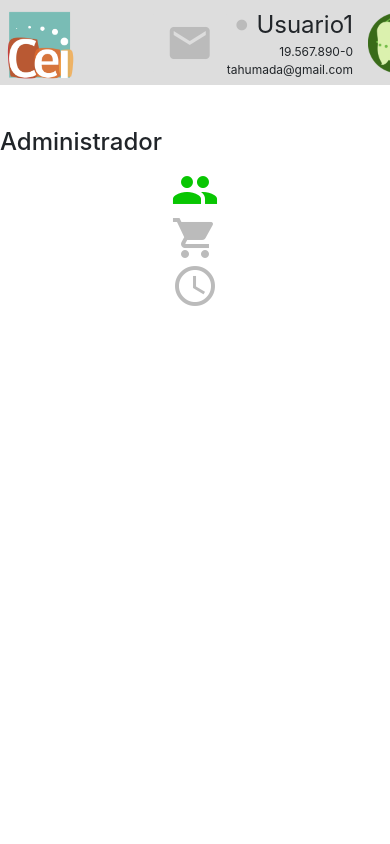
After one commit to DCC-CC4401/2018-1-Soft-of-War-T3, a Django app: page /user/admin/users/ in a window 390 px wide; the page is wider, and only the part inside the window is pictured. The commit adds this page. Run offline with Django 3.2, Linux system fonts and the light colour scheme; some libraries are stand-ins or nearby versions.

Commit message:
vista de landing_page administrador agregada

```diff
--- /dev/null
+++ b/Inventario/templates/admin_users.html
@@ -0,0 +1,49 @@
+{% load static %}
+{% load staticfiles %}
+
+<html>
+  <head>
+    <link href="https://fonts.googleapis.com/icon?family=Material+Icons" rel="stylesheet">
+    <link rel="stylesheet" href="https://maxcdn.bootstrapcdn.com/bootstrap/4.0.0/css/bootstrap.min.css" integrity="sha384-Gn5384xqQ1aoWXA+058RXPxPg6fy4IWvTNh0E263XmFcJlSAwiGgFAW/dAiS6JXm" crossorigin="anonymous">
+    <script src="https://code.jquery.com/jquery-3.2.1.slim.min.js" integrity="sha384-KJ3o2DKtIkvYIK3UENzmM7KCkRr/rE9/Qpg6aAZGJwFDMVNA/GpGFF93hXpG5KkN" crossorigin="anonymous"></script>
+    <script src="https://cdnjs.cloudflare.com/ajax/libs/popper.js/1.12.9/umd/popper.min.js" integrity="sha384-ApNbgh9B+Y1QKtv3Rn7W3mgPxhU9K/ScQsAP7hUibX39j7fakFPskvXusvfa0b4Q" crossorigin="anonymous"></script>
+    <script src="https://maxcdn.bootstrapcdn.com/bootstrap/4.0.0/js/bootstrap.min.js" integrity="sha384-JZR6Spejh4U02d8jOt6vLEHfe/JQGiRRSQQxSfFWpi1MquVdAyjUar5+76PVCmYl" crossorigin="anonymous"></script>
+    <link rel="stylesheet" type="text/css" href="{% static 'css/landing_page_usuarios.css' %}">
+
+    <title> Administrador </title>
+  </head>
+
+  <!--Header-->
+  {%include 'header.html'%}
+
+  <body>
+    <div class="row" style="height: 5%"></div>
+    <div class="row">
+        <div class="col-sm-2 form-inline"></div>
+        <div class="col-sm-9">
+            <h4>Administrador</h4>
+        </div>
+        <div class="col-sm-1 col-xs-0 form-inline"></div>
+    </div>
+
+    <div class="row">
+      <div class="col-sm-2">
+          <div class="text-center">
+              <i class="material-icons" style="color: #08c602; font-size:3rem; margin: 0 auto;">group</i>
+          </div>
+          <div class="text-center">
+              <a href="/user/admin/inventario"><i class="material-icons" style="color:#bbb; font-size:3rem; margin: 0 auto;">local_grocery_store</i></a>
+          </div>
+          <div class="text-center">
+              <a href="/user/admin/grilla"><i class="material-icons" style="color:#bbb; font-size:3rem; margin: 0 auto;">schedule</i></a>
+          </div>
+      </div>
+      <div class="col-sm-9">
+
+      </div>
+      <div class="col-sm-1 col-xs-0 form-inline"></div>
+    </div>
+    <div class="row" style="height: 7%"></div>
+  </body>
+
+</html>
--- a/Inventario/urls.py
+++ b/Inventario/urls.py
@@ -10,7 +10,9 @@ urlpatterns = [
     path('productos/busqueda_avanzada',views.busqueda_avanzada, name='busqueda_avanzada'),
     path('user/', views.user, name='user'),
     path('ex/', views.ex, name='ex'),
-    path('user/admin', views.admin, name='admin'),
+    path('user/admin/users/', views.admin_users, name='admin_users'),
+    path('user/admin/inventario/', views.admin_inventario, name='admin_inventario'),
+    path('user/admin/grilla/', views.admin_grilla, name='admin_grilla'),
 
     url(r'^productos/(?P<pk>[0-9]+)/$', views.article_detail, name='article_detail'),
     url(r'^grilla_espacios/(?P<pk>[0-9]+)/$', views.grilla_espacios_usuario, name='grilla_espacios_usuario'),
--- a/Inventario/views.py
+++ b/Inventario/views.py
@@ -48,8 +48,14 @@ def user(request):
     }
     return render(request, 'user.html',{})
 
-def admin(request):
-    return render(request, 'admin.html', {})
+def admin_users(request):
+    return render(request, 'admin_users.html', {})
+
+def admin_inventario(request):
+    return render(request, 'admin_inventario.html', {})
+
+def admin_grilla(request):
+    return render(request, 'admin_grilla.html', {})
 
 
 def ex(request):
```
Also changed, not shown: Inventario/templates/admin_grilla.html (renamed from Inventario/templates/admin.html, +20 -3 lines), Inventario/templates/admin_inventario.html (added, +49 -0 lines).
